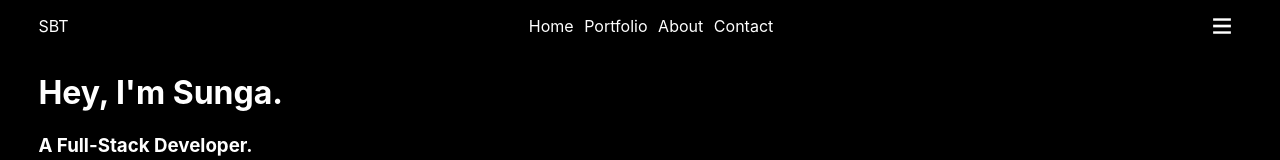
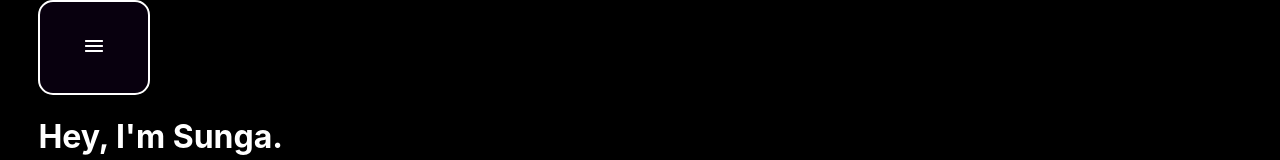
Before and after one commit to sunga12/new-portfolio, a React (Create React App) app: page / in a window 1280 px wide. Shown: the top 160 px of the page. Built offline with nearby package versions, Linux system fonts and the light colour scheme.

Commit message:
Update navigation and add menu icons

```diff
--- a/src/components/Navigation.js
+++ b/src/components/Navigation.js
@@ -1,19 +1,35 @@
-import React from 'react';
+import React, { useState } from 'react';
+import { motion } from 'framer-motion';
 import menu from '../assets/images/Hamburger.png';
+import close from '../assets/images/close.png';
 
-const Navigation = () => (
-  <header>
-    <nav>
-      <p>SBT</p>
+const Navigation = () => {
+  const [open, setOpen] = useState(false);
+
+  return (
+    <motion.div className="nav-top">
+      {!open
+      && (
+      <button className="hamburger" type="button" onClick={() => setOpen(!open)}>
+        <img src={menu} alt="logo" />
+      </button>
+      )}
+      {open
+      && (
+      <div className="bg">
         <ul className="links">
           <li><a href="#home">Home</a></li>
           <li><a href="#works">Portfolio</a></li>
           <li><a href="#about">About</a></li>
           <li><a href="#contact">Contact</a></li>
         </ul>
-      <img src={menu} alt="logo" />
-    </nav>
-  </header>
+        <button className="close" type="button" onClick={() => setOpen(!open)}>
+          <img src={close} alt="logo" />
+        </button>
+      </div>
+      )}
+    </motion.div>
   );
+};
 
 export default Navigation;
```
Lines whose indentation alone changed are shown as unchanged.
